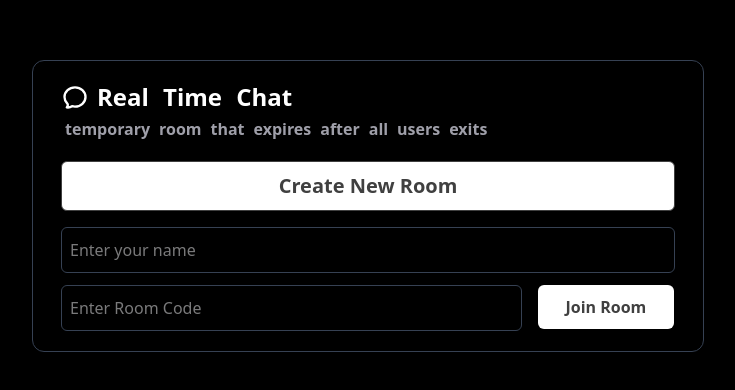
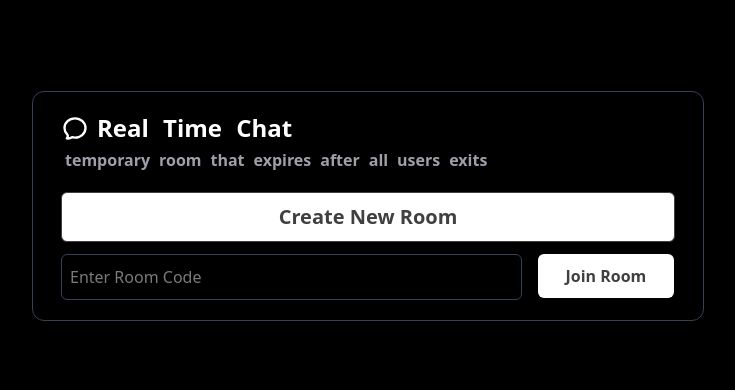
Before and after one commit to sid-methiya99/Chat-App, a React (Vite) app in the folder chat-app/: page / in a window 1280 px wide. Shown: the part 194-584 px from the top of the page, without its empty margins (272-1007 px from the left). Built offline with nearby package versions, Linux system fonts and the light colour scheme.

Commit message:
Completed landing page

```diff
--- a/chat-app/package.json
+++ b/chat-app/package.json
@@ -11,6 +11,7 @@
   },
   "dependencies": {
     "@tailwindcss/vite": "^4.1.11",
+    "nanoid": "^5.1.5",
     "react": "^19.1.0",
     "react-dom": "^19.1.0",
     "react-router-dom": "^7.7.1",
--- a/chat-app/src/App.tsx
+++ b/chat-app/src/App.tsx
@@ -1,5 +1,6 @@
 import { BrowserRouter, Route, Routes } from 'react-router-dom'
 import { ChatLanding } from './pages/ChatLanding'
+import { Chat } from './pages/Chat'
 
 function App() {
    return (
@@ -7,6 +8,7 @@ function App() {
          <BrowserRouter>
             <Routes>
                <Route path="/" element={<ChatLanding />} />
+               <Route path="/chat" element={<Chat />} />
             </Routes>
          </BrowserRouter>
       </div>
--- a/chat-app/src/components/Button.tsx
+++ b/chat-app/src/components/Button.tsx
@@ -8,6 +8,10 @@ const variantType: Record<Variant, string> = {
    small: 'bg-white text-neutral-700 w-full text-center px-7 py-2.5 rounded-md font-semibold cursor-pointer',
    large: 'bg-white text-neutral-700 w-full text-center px-3 py-2.5 border font-semibold text-xl rounded-md cursor-pointer',
 }
-export const Button = ({ title, variant }: ButtonProps) => {
-   return <button className={variantType[variant]}>{title}</button>
+export const Button = ({ title, variant, onClick }: ButtonProps) => {
+   return (
+      <button className={variantType[variant]} onClick={onClick}>
+         {title}
+      </button>
+   )
 }
--- /dev/null
+++ b/chat-app/src/components/Header.tsx
@@ -0,0 +1,29 @@
+import ChatIcon from './icons/ChatIcon'
+
+export const Header = () => {
+   return (
+      <div>
+         <div className="flex px-2 gap-2 items-center">
+            <ChatIcon />
+            <p
+               className="text-2xl text-white font-extrabold "
+               style={{
+                  wordSpacing: '0.50rem',
+               }}
+            >
+               Real Time Chat
+            </p>
+         </div>
+         <div className="pl-3 mt-1">
+            <p
+               className="text-zinc-400 font-semibold text-base"
+               style={{
+                  wordSpacing: '0.30rem',
+               }}
+            >
+               temporary room that expires after all users exits
+            </p>
+         </div>
+      </div>
+   )
+}
--- a/chat-app/src/components/Input.tsx
+++ b/chat-app/src/components/Input.tsx
@@ -1,11 +1,16 @@
+import type React from 'react'
+
 interface InputProps {
    placeholder: string
+   reference: React.Ref<HTMLInputElement>
 }
-export const Input = ({ placeholder }: InputProps) => {
+export const Input = ({ placeholder, reference }: InputProps) => {
    return (
       <input
          placeholder={placeholder}
          className="w-full text-gray-100 border border-gray-700 shadow-md rounded-md px-2 py-2.5"
+         required
+         ref={reference}
       />
    )
 }
--- /dev/null
+++ b/chat-app/src/pages/Chat.tsx
@@ -0,0 +1,3 @@
+export const Chat = () => {
+   return <div>Hi there</div>
+}
--- a/chat-app/src/pages/ChatLanding.tsx
+++ b/chat-app/src/pages/ChatLanding.tsx
@@ -1,49 +1,65 @@
+import { useRef, useState } from 'react'
 import { Button } from '../components/Button'
-import ChatIcon from '../components/icons/ChatIcon'
 import { Input } from '../components/Input'
+import { roomId } from '../utils/generateRoomId'
+import { Header } from '../components/Header'
+import { useNavigate } from 'react-router-dom'
 
 export const ChatLanding = () => {
+   const [createRoom, setCreateRoom] = useState(false)
+   const roomRef = useRef<HTMLInputElement>(null)
+   const navigate = useNavigate()
+
+   const handleRoomJoin = () => {
+      const enteredRoomId = roomRef.current?.value
+      if (!enteredRoomId) {
+         alert('Please enter room Id')
+      } else if (enteredRoomId.length < 6) {
+         alert('Please enter correct room Id with 6 digits')
+      }
+
+      localStorage.setItem('roomId', enteredRoomId || '')
+      navigate('/chat')
+   }
    return (
       <div className="border border-gray-700 w-2xl p-5 rounded-xl shadow-md">
          <div className="flex flex-col">
-            <div className="flex px-2 gap-2 items-center">
-               <ChatIcon />
-               <p
-                  className="text-2xl text-white font-extrabold "
-                  style={{
-                     wordSpacing: '0.50rem',
-                  }}
-               >
-                  Real Time Chat
-               </p>
+            <Header />
+         </div>
+
+         <div className="mt-5 px-2">
+            <Button
+               title="Create New Room"
+               variant="large"
+               onClick={() => {
+                  setCreateRoom(true)
+               }}
+            />
+         </div>
+
+         <div className="mt-3 px-2 flex gap-4">
+            <div className="w-3/4">
+               <Input placeholder="Enter Room Code" reference={roomRef} />
             </div>
-            <div className="pl-3 mt-1">
-               <p
-                  className="text-zinc-400 font-semibold text-base"
-                  style={{
-                     wordSpacing: '0.30rem',
-                  }}
-               >
-                  temporary room that expires after all users exits
-               </p>
+            <div>
+               <Button
+                  title="Join Room"
+                  variant="small"
+                  onClick={handleRoomJoin}
+               />
             </div>
          </div>
 
-         <div className="mt-5 px-2">
-            <Button title="Create New Room" variant="large" />
-         </div>
-
-         <div className="mt-4 px-2">
-            <Input placeholder="Enter your name" />
-         </div>
-         <div className="mt-3 px-2 flex gap-4">
-            <div className="w-3/4">
-               <Input placeholder="Enter Room Code" />
+         {createRoom && (
+            <div className="mt-3 flex py-7 bg-[#272726] rounded mx-2">
+               <div className="flex flex-col justify-center items-center w-full gap-2 ">
+                  <h1 className="text-gray-300 font-bold">
+                     Share this code with your friend
+                  </h1>
+                  <h1 className="text-xl font-extrabold">{roomId}</h1>
+               </div>
             </div>
-            <div>
-               <Button title="Join Room" variant="small" />
-            </div>
-         </div>
+         )}
       </div>
    )
 }
--- /dev/null
+++ b/chat-app/src/utils/generateRoomId.ts
@@ -0,0 +1,5 @@
+import { customAlphabet } from 'nanoid'
+
+const alphabet = 'ABCDEFGHJKMNPQRSTUVWXYZabcdefghijkmnopqrstuvwxyz123456789' // no O, 0, I, l
+const nanoId = customAlphabet(alphabet, 6)
+export const roomId = nanoId().toUpperCase()
```
Also changed, not shown: 1 other file (tests, documents, lock files or other folders).
